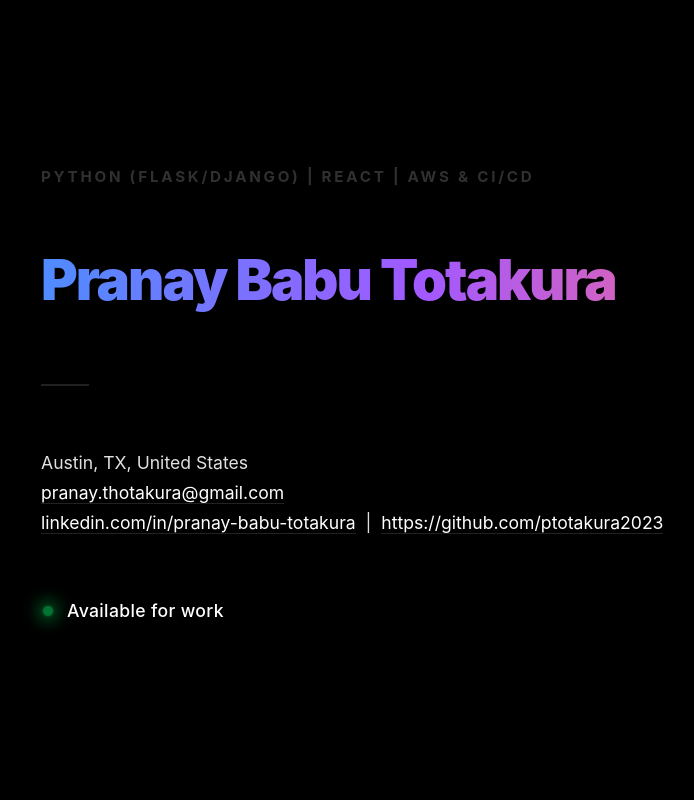
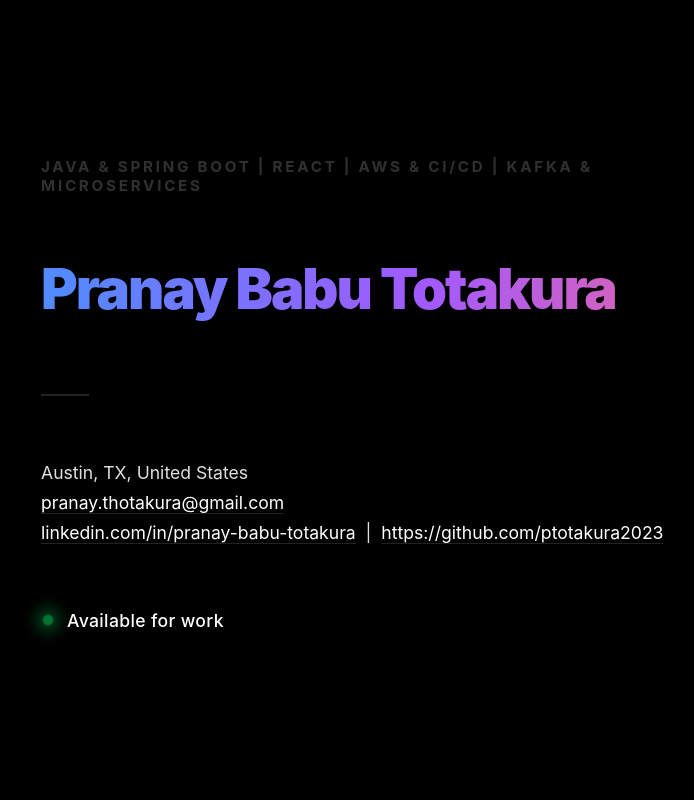
Before and after one commit to ptotakura2023/Pranay_Portfolio, a Next.js app: page / in a window 1280 px wide. Shown: the top 800 px of the page, without its empty margins (281-975 px from the left). Built offline with nearby package versions, Linux system fonts and the light colour scheme; a web font is replaced by a local one.

Commit message:
Update skills and technologies along with java certifications_2

```diff
--- a/src/app/page.tsx
+++ b/src/app/page.tsx
@@ -599,9 +599,9 @@ const CertificationLink = styled.a`
 
 export default function Home() {
   const badgeTitles = [
-    'Full Stack Developer',
-    'Building AI-Powered Products',
-    'Python (Flask/Django) | React | AWS & CI/CD',
+    'Full Stack Software Engineer',
+    'Building Scalable, Production-Ready Applications',
+    'Java & Spring Boot | React | AWS & CI/CD | Kafka & Microservices',
   ];
   const [badgeIdx, setBadgeIdx] = useState(0);
   const [isMounted, setIsMounted] = useState(false);
```
